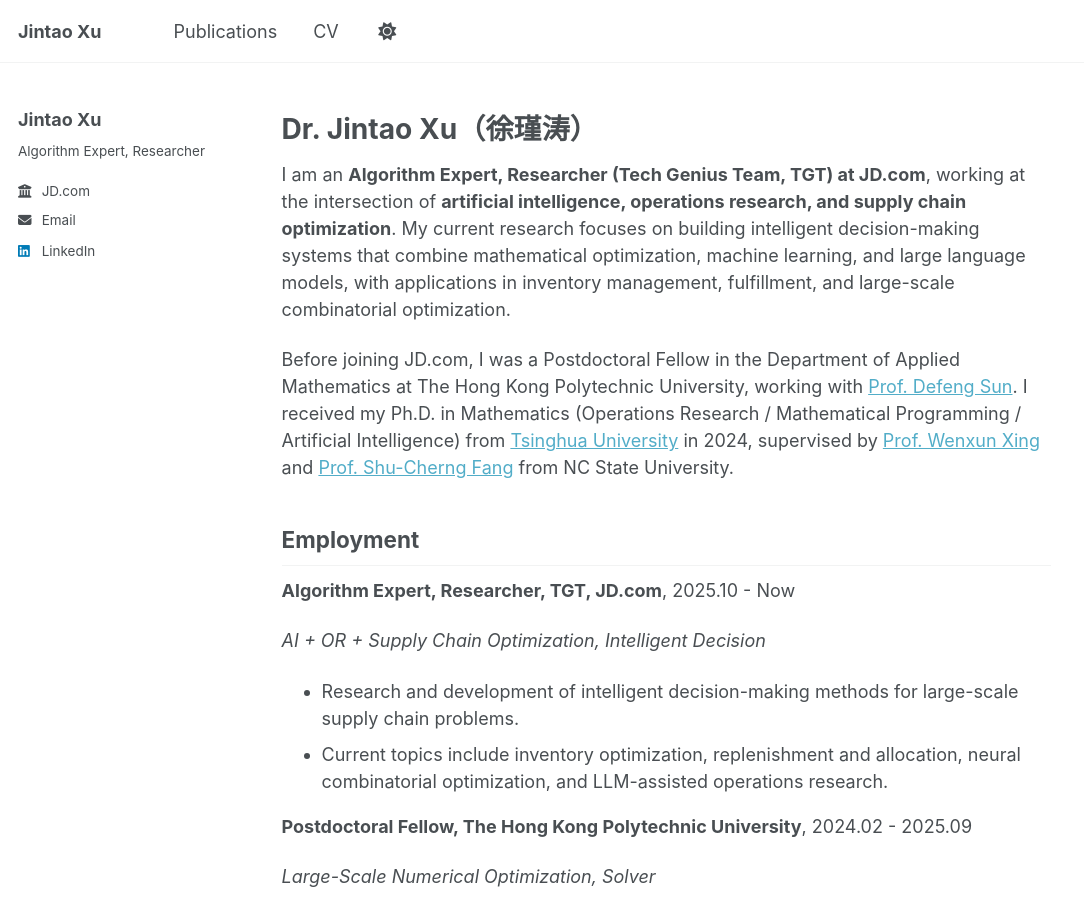
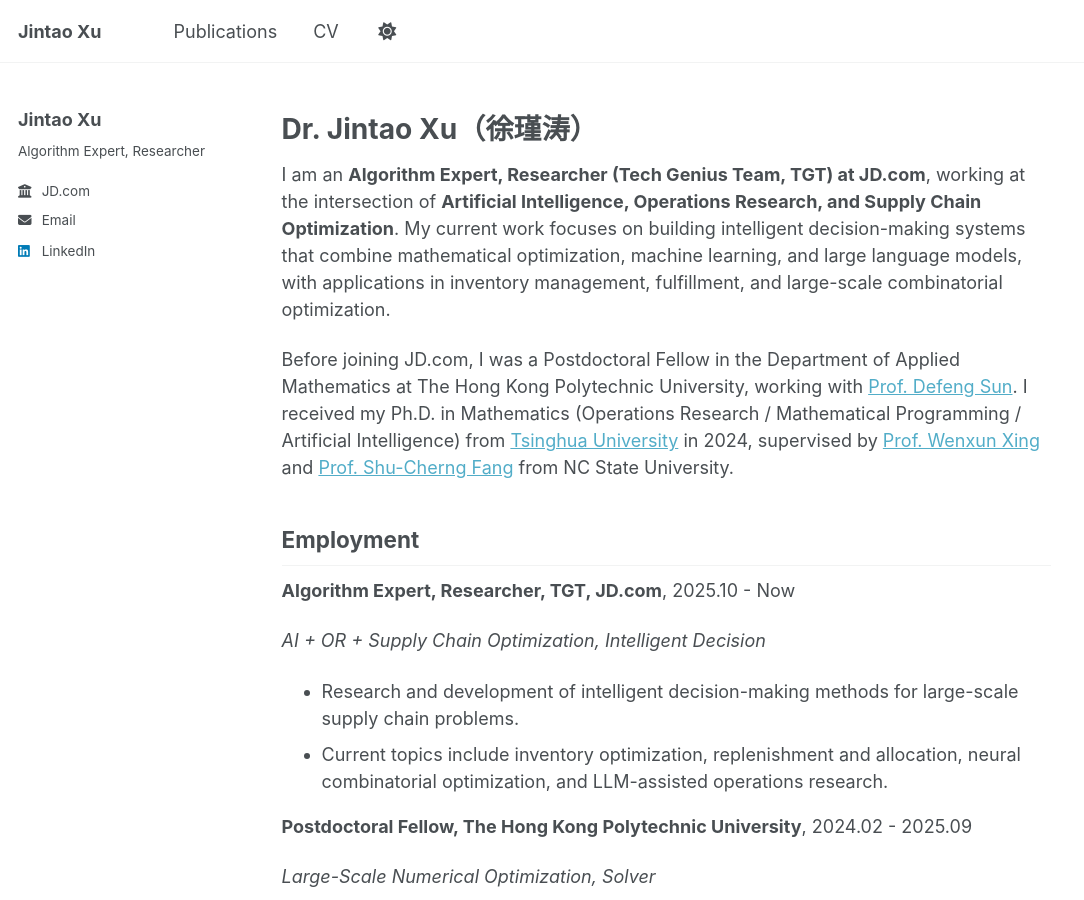
Before and after one commit to JintaoXuMath/JintaoXuMath.github.io, a Jekyll site: the page built from _pages/about.md, in a window 1280 px wide and 900 px high. Shown: the whole window, without its empty margins (0-1084 px from the left). Built offline with Jekyll 4.4.1, drawn with Linux system fonts in a browser that asks for light colours.

Commit message:
Update about.md

```diff
--- a/_pages/about.md
+++ b/_pages/about.md
@@ -9,9 +9,9 @@ redirect_from:
 
 # Dr. Jintao Xu（徐瑾涛）
 
-I am an **Algorithm Expert, Researcher (Tech Genius Team, TGT) at JD.com**, working at the intersection of **artificial intelligence, operations research, and supply chain optimization**. My current research focuses on building intelligent decision-making systems that combine mathematical optimization, machine learning, and large language models, with applications in inventory management, fulfillment, and large-scale combinatorial optimization.
+I am an **Algorithm Expert, Researcher (Tech Genius Team, TGT) at JD.com**, working at the intersection of **Artificial Intelligence, Operations Research, and Supply Chain Optimization**. My current work focuses on building intelligent decision-making systems that combine mathematical optimization, machine learning, and large language models, with applications in inventory management, fulfillment, and large-scale combinatorial optimization.
 
-Before joining JD.com, I was a Postdoctoral Fellow in the Department of Applied Mathematics at The Hong Kong Polytechnic University, working with [Prof. Defeng Sun](https://www.polyu.edu.hk/ama/profile/dfsun/). I received my Ph.D. in Mathematics (Operations Research / Mathematical Programming / Artificial Intelligence) from [Tsinghua University](https://www.tsinghua.edu.cn/) in 2024, supervised by [Prof. Wenxun Xing](https://www.genealogy.math.ndsu.nodak.edu/id.php?id=182440) and [Prof. Shu-Cherng Fang](https://ise.ncsu.edu/people/fang/) from NC State University.
+Before joining JD.com, I was a Postdoctoral Fellow in the Department of Applied Mathematics at The Hong Kong Polytechnic University, working with [Prof. Defeng Sun](https://www.polyu.edu.hk/ama/profile/dfsun/). I received my Ph.D. in Mathematics (Operations Research / Mathematical Programming / Artificial Intelligence) from [Tsinghua University](https://www.tsinghua.edu.cn/en/) in 2024, supervised by [Prof. Wenxun Xing](https://www.genealogy.math.ndsu.nodak.edu/id.php?id=182440) and [Prof. Shu-Cherng Fang](https://ise.ncsu.edu/people/fang/) from NC State University.
 
 ## Employment
 
```
